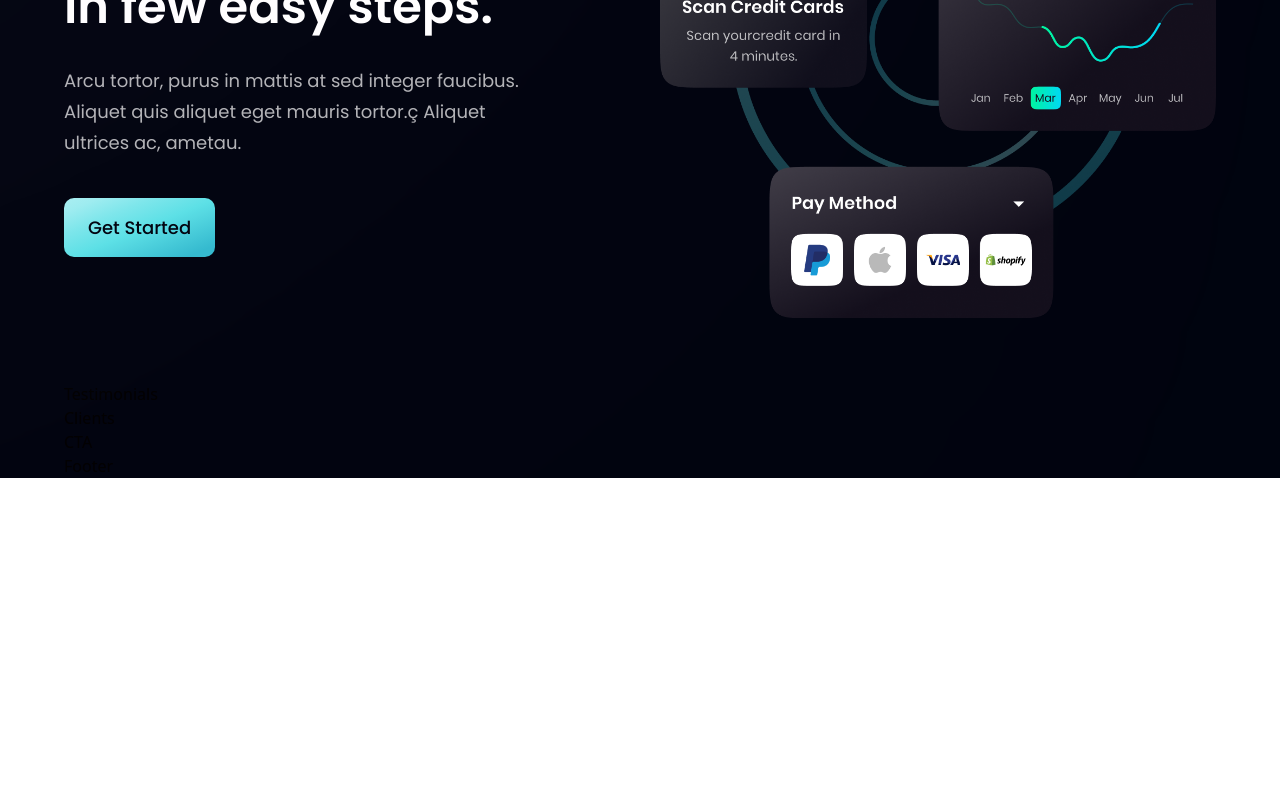
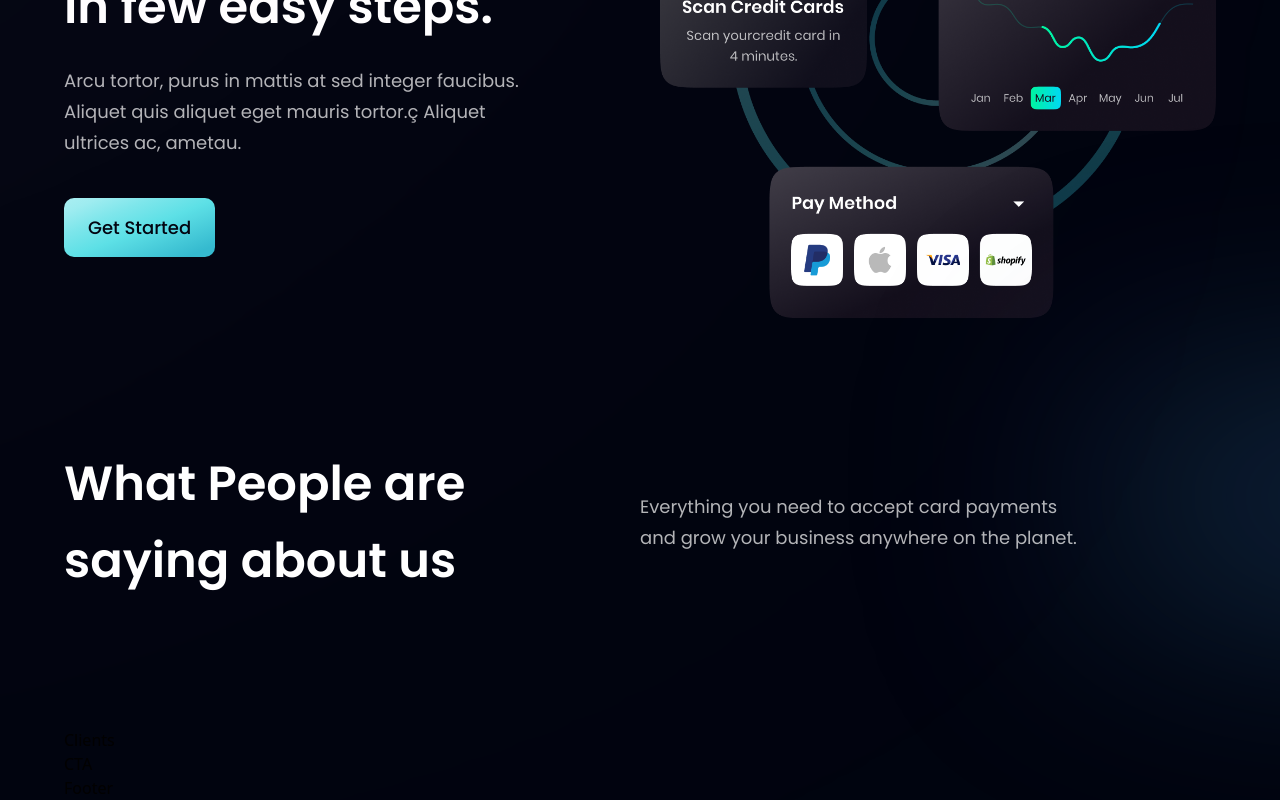
Before and after one commit to Johnsterr/VooVoo-Bank, a React (Vite) app: page / in a window 1280 px wide. Shown: the part 2422-3222 px from the top of the page. Before the commit the page ends 2900 px from the top, so only its background shows below. Built offline with nearby package versions, Linux system fonts and the light colour scheme.

Commit message:
Testimonials section

```diff
--- a/src/components/Testimonials.jsx
+++ b/src/components/Testimonials.jsx
@@ -1,7 +1,25 @@
-import React from "react";
+import { feedback } from "../constants";
+import styles from "../style.js";
 
-const Testimonials = () => {
-  return <div>Testimonials</div>;
-};
+const Testimonials = () => (
+  <section id="clients" className={`${styles.paddingY} ${styles.flexCenter} flex-col relative `}>
+    <div className="absolute z-[0] w-[60%] h-[60%] -right-[50%] rounded-full bottom-40 blue__gradient" />
+
+    <div className="w-full flex justify-between items-center md:flex-row flex-col sm:mb-16 mb-6 relative z-[1]">
+      <h2 className={styles.heading2}>
+        What People are <br className="sm:block hidden" /> saying about us
+      </h2>
+      <div className="w-full md:mt-0 mt-6">
+        <p className={`${styles.paragraph} text-left max-w-[450px]`}>
+          Everything you need to accept card payments and grow your business anywhere on the planet.
+        </p>
+      </div>
+    </div>
+
+    <div className="flex flex-wrap sm:justify-start justify-center w-full feedback-container relative z-[1]">
+      {/* FeedbackCards */}
+    </div>
+  </section>
+);
 
 export default Testimonials;
```
